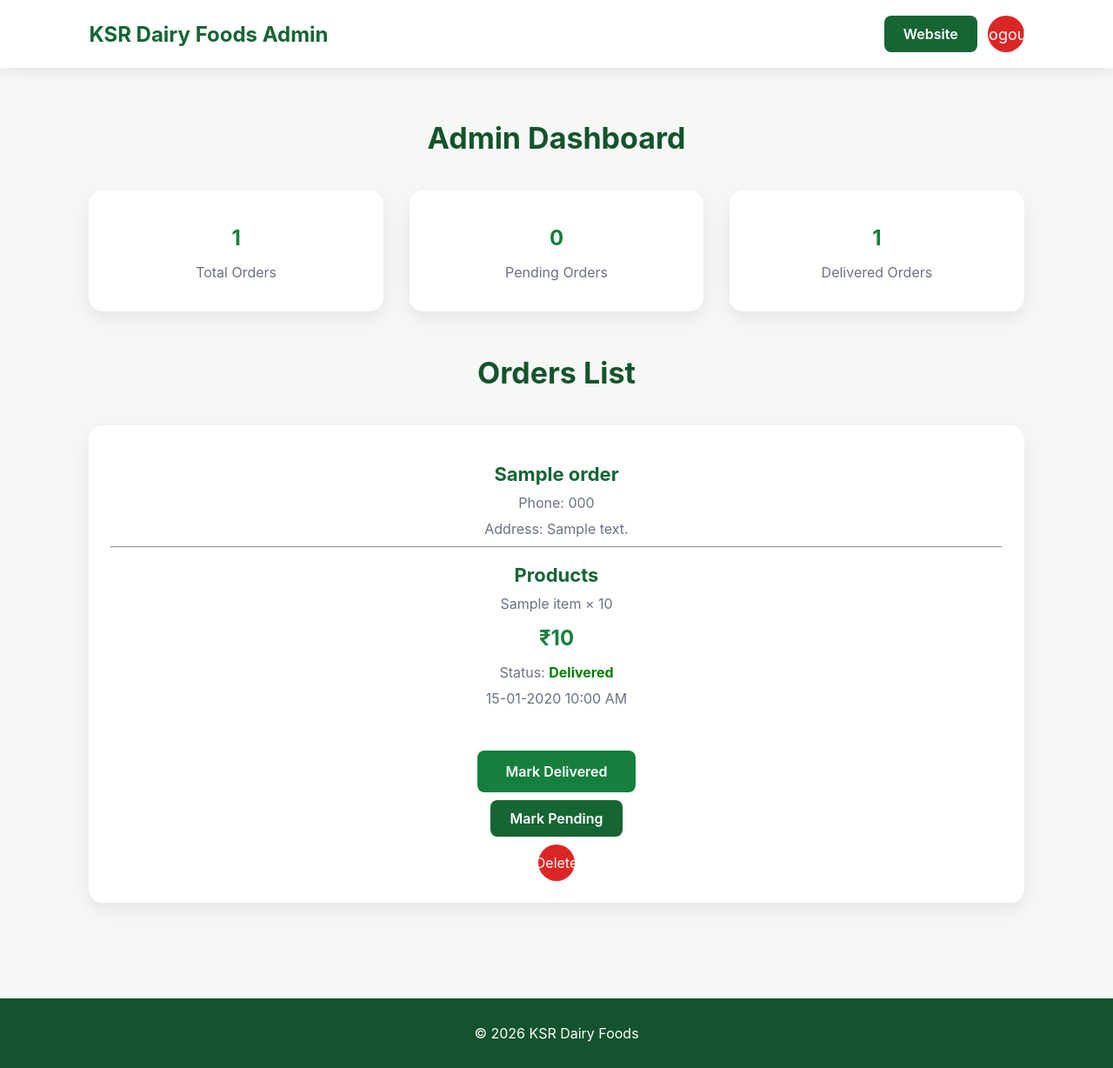
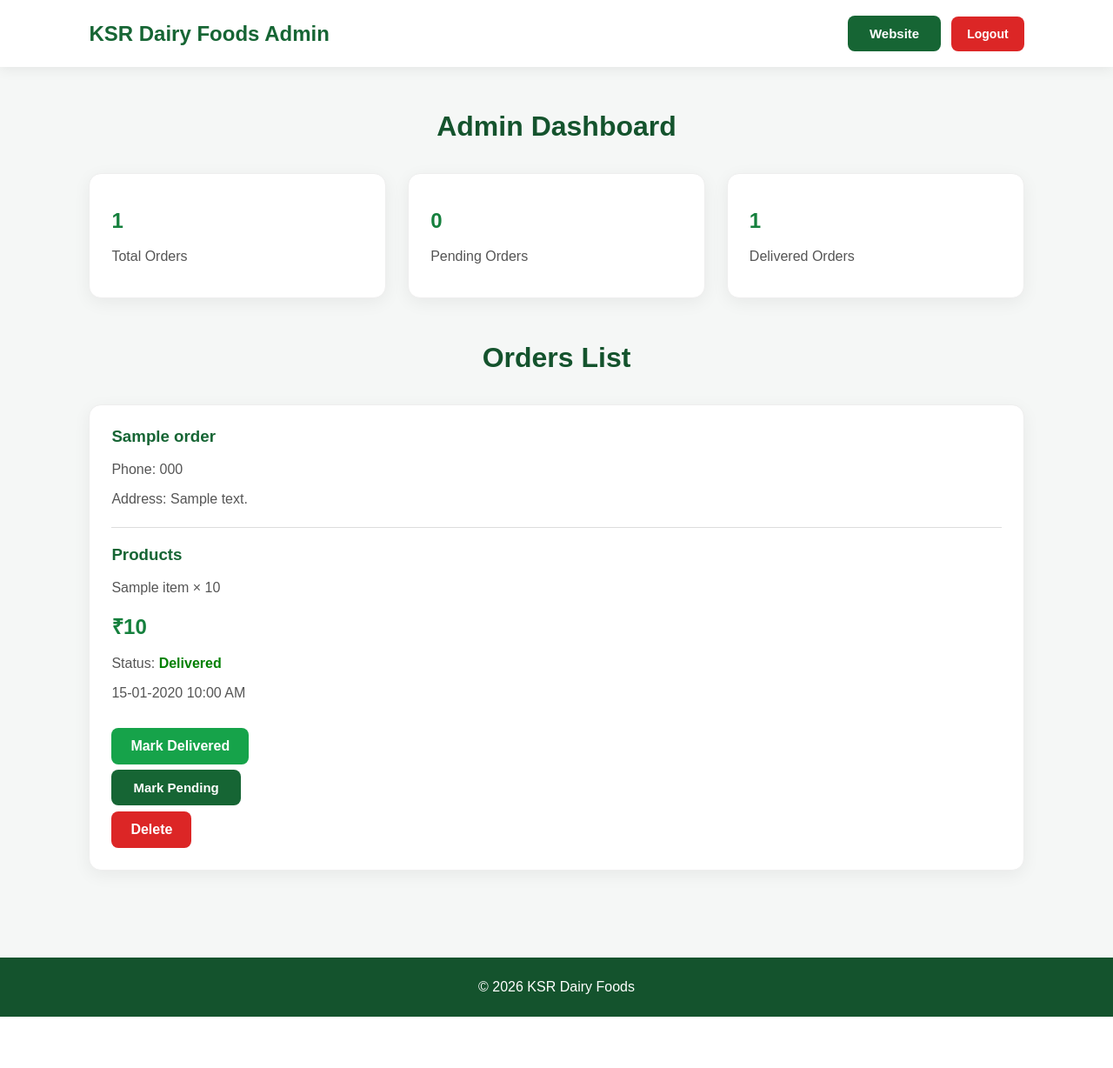
Before and after one commit to priyakhaif-oss/Ksr, a Flask app: page /admin in a window 1280 px wide. Shown: the whole page at 87% size. After the commit the page ends 1169 px from the top, so only its background shows below. Run offline with Flask 3, Linux system fonts and the light colour scheme; the visitor is signed in with stand-in values (Sample User, id 1); a database or web service that is not in the repository returns one stand-in record (values such as "Sample title").

Commit message:
Update style.css

```diff
--- a/static/css/style.css
+++ b/static/css/style.css
@@ -2,18 +2,14 @@
     margin:0;
     padding:0;
     box-sizing:border-box;
-    font-family:"Inter","Segoe UI",Arial,sans-serif;
+    font-family:Arial, Helvetica, sans-serif;
 }
 
 
 body{
-
-    background:#f6f8f6;
-
-    color:#1f2937;
-
+    background:#f5f7f6;
+    color:#222;
 }
-
 
 
 /* Header */
@@ -21,24 +17,19 @@ body{
 header{
 
     width:100%;
-
     padding:18px 8%;
 
     display:flex;
-
     justify-content:space-between;
-
     align-items:center;
 
     background:#ffffff;
 
     position:sticky;
-
     top:0;
-
     z-index:100;
 
-    box-shadow:0 4px 18px rgba(0,0,0,.08);
+    box-shadow:0 2px 15px rgba(0,0,0,0.08);
 
 }
 
@@ -79,16 +66,17 @@ header{
 
     color:white;
 
-    padding:11px 22px;
+    padding:12px 25px;
 
     border-radius:8px;
+
+    font-size:15px;
 
     font-weight:600;
 
     transition:.3s;
 
 }
-
 
 
 .cart-btn:hover{
@@ -99,32 +87,24 @@ header{
 
 
 
+
 .logout-btn{
 
-    width:42px;
-
-    height:42px;
-
-    display:flex;
-
-    justify-content:center;
-
-    align-items:center;
+    text-decoration:none;
 
     background:#dc2626;
 
     color:white;
 
-    border-radius:50%;
+    padding:12px 18px;
 
-    text-decoration:none;
+    border-radius:8px;
 
-    font-size:18px;
+    font-size:14px;
 
-    transition:.3s;
+    font-weight:600;
 
 }
-
 
 
 .logout-btn:hover{
@@ -135,106 +115,14 @@ header{
 
 
 
-/* Hero */
 
 
-.hero{
-
-    min-height:65vh;
-
-    display:flex;
-
-    flex-direction:column;
-
-    justify-content:center;
-
-    align-items:center;
-
-    text-align:center;
-
-    padding:40px;
-
-    background:
-
-    linear-gradient(
-
-    180deg,
-
-    #ffffff,
-
-    #ecfdf5
-
-    );
-
-}
-
-
-
-.hero h1{
-
-    font-size:48px;
-
-    color:#14532d;
-
-    max-width:800px;
-
-}
-
-
-
-.hero p{
-
-    margin-top:20px;
-
-    font-size:20px;
-
-    color:#6b7280;
-
-}
-
-
-
-/* Main Buttons */
-
-
-.order-btn{
-
-    display:inline-block;
-
-    margin-top:20px;
-
-    padding:14px 32px;
-
-    background:#15803d;
-
-    color:white;
-
-    text-decoration:none;
-
-    border-radius:8px;
-
-    font-weight:600;
-
-    transition:.3s;
-
-}
-
-
-
-.order-btn:hover{
-
-    background:#166534;
-
-}
-
-
-
-/* Products */
+/* Dashboard */
 
 
 #products{
 
-    padding:60px 8%;
+    padding:50px 8%;
 
 }
 
@@ -244,45 +132,45 @@ header{
 
     text-align:center;
 
-    font-size:34px;
+    font-size:32px;
 
     color:#14532d;
 
-    margin-bottom:40px;
+    margin-bottom:35px;
 
 }
 
 
 
+
 .products-container{
+
 
     display:grid;
 
     grid-template-columns:
     repeat(auto-fit,minmax(260px,1fr));
 
-    gap:30px;
+    gap:25px;
 
 }
 
 
 
-/* Cards */
 
 
 .card{
 
-    background:#ffffff;
-
-    border-radius:16px;
+    background:white;
 
     padding:25px;
 
-    text-align:center;
+    border-radius:14px;
 
     box-shadow:
+    0 5px 20px rgba(0,0,0,.06);
 
-    0 8px 25px rgba(0,0,0,.08);
+    border:1px solid #eeeeee;
 
     transition:.3s;
 
@@ -292,43 +180,19 @@ header{
 
 .card:hover{
 
-    transform:translateY(-5px);
+    transform:translateY(-4px);
 
 }
 
 
 
-.card img{
-
-    width:100%;
-
-    height:220px;
-
-    object-fit:cover;
-
-    border-radius:12px;
-
-}
-
 
 
 .card h3{
 
-    margin-top:18px;
-
-    font-size:22px;
-
     color:#166534;
 
-}
-
-
-
-.card p{
-
-    margin:10px 0;
-
-    color:#6b7280;
+    margin-bottom:15px;
 
 }
 
@@ -344,31 +208,82 @@ header{
 
 
 
-/* Delete */
+.card p{
+
+    color:#555;
+
+    margin:10px 0;
+
+    line-height:1.5;
+
+}
+
+
+
+
+hr{
+
+    border:none;
+
+    border-top:1px solid #ddd;
+
+    margin:20px 0;
+
+}
+
+
+
+
+
+/* Buttons */
+
+
+.order-btn{
+
+    display:inline-block;
+
+    text-decoration:none;
+
+    background:#16a34a;
+
+    color:white;
+
+    padding:12px 22px;
+
+    border-radius:8px;
+
+    font-weight:600;
+
+}
+
+
+
+.order-btn:hover{
+
+    background:#15803d;
+
+}
+
+
 
 
 .delete-btn{
 
-    width:42px;
-
-    height:42px;
-
     display:inline-flex;
 
-    justify-content:center;
-
-    align-items:center;
+    text-decoration:none;
 
     background:#dc2626;
 
     color:white;
 
-    border-radius:50%;
+    padding:12px 22px;
 
-    text-decoration:none;
+    border-radius:8px;
+
+    font-weight:600;
 
 }
-
 
 
 .delete-btn:hover{
@@ -458,7 +303,7 @@ footer{
 
     margin-top:50px;
 
-    padding:30px;
+    padding:25px;
 
     text-align:center;
 
```
Also changed, not shown: other parts of static/css/style.css (+10 -82 lines).
